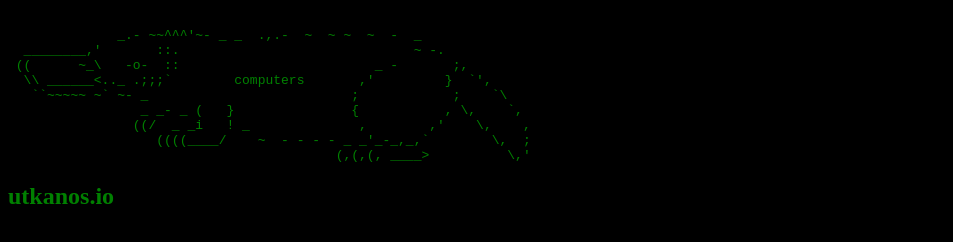
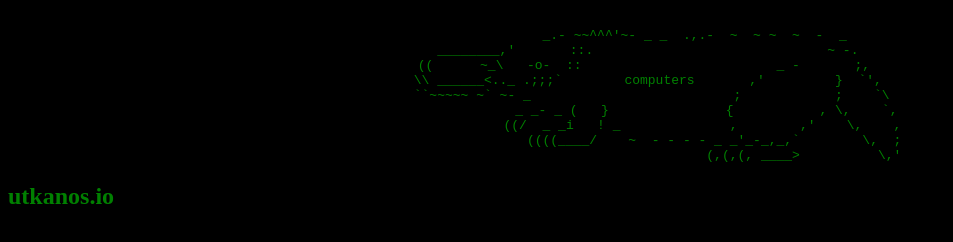
Before and after one commit to utkanos/utkanos.github.io, a plain HTML site: page index.html in a window 1280 px wide. Shown: the whole page, without its empty margins (0-953 px from the left). Drawn offline with Linux system fonts and the light colour scheme.

Commit message:
Update index.html

```diff
--- a/index.html
+++ b/index.html
@@ -4,7 +4,7 @@
 <title>site</title>
 </head>
 <body style="background-color:black;">
-  <pre style="color:green">
+ <center> <pre style="color:green">
 
               _.- ~~^^^'~- _ _  .,.-  ~  ~ ~  ~  -  _
   ________,'       ::.                              ~ -.
@@ -15,7 +15,7 @@
                 ((/  _ _i   ! _              ,        ,'    \,    ,
                    ((((____/    ~  - - - - _ _'_-_,_,`        \,  ;
                                           (,(,(, ____>          \,'
-</pre>
+</pre></center>
   <font color="green">
     <h2>utkanos.io</h2>
   </font>
```
